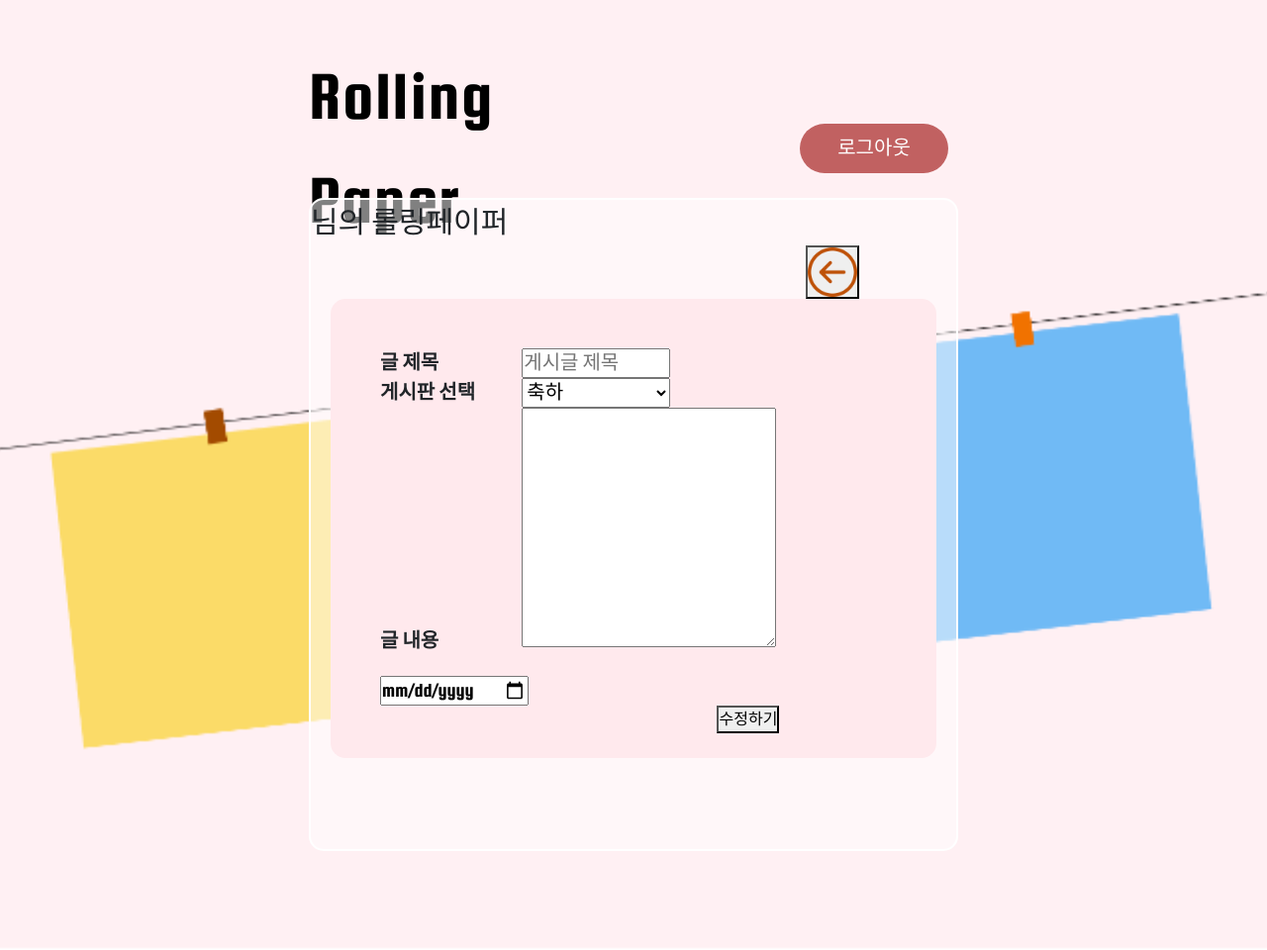
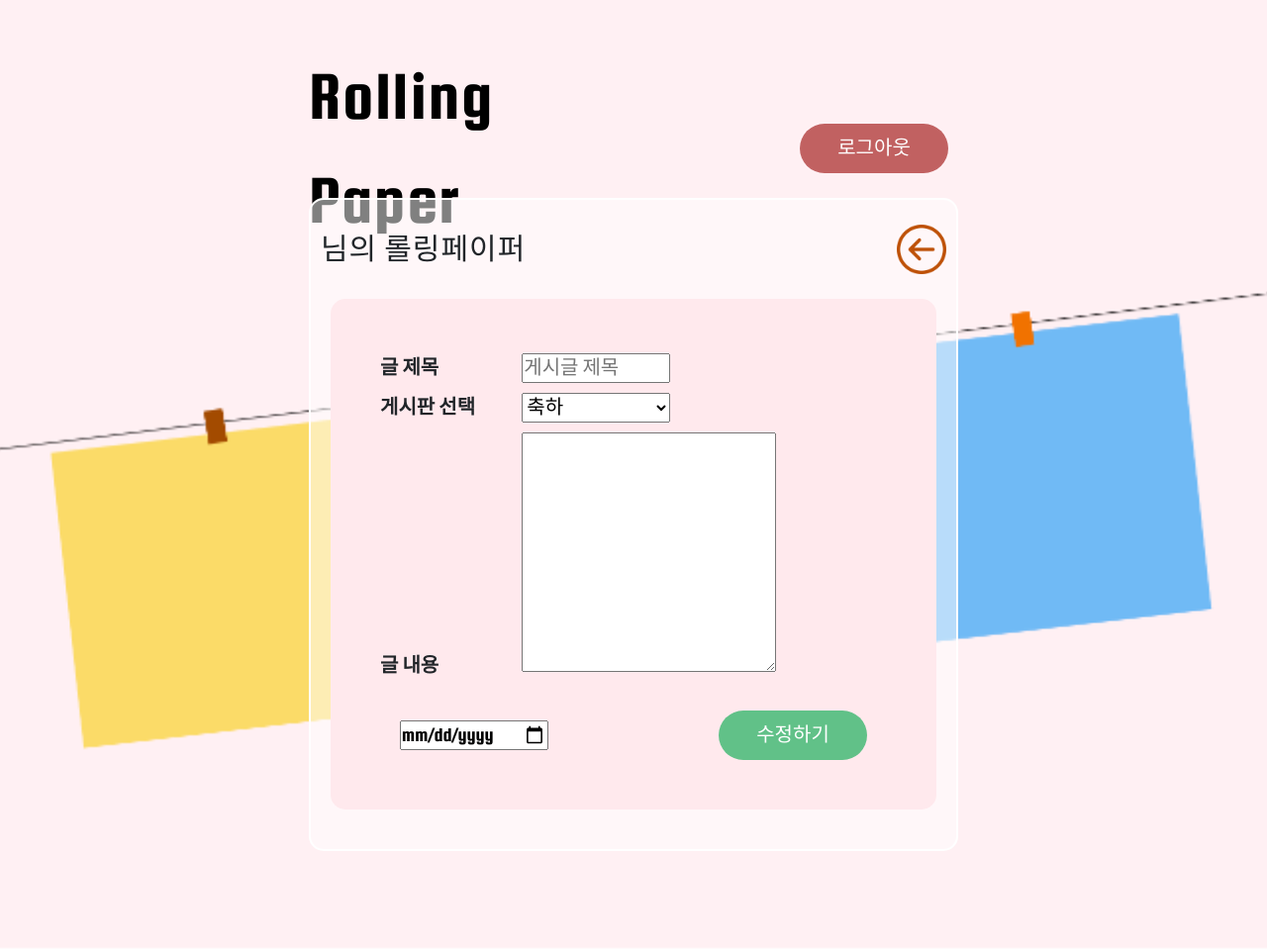
Before and after one commit to dayeon-lee0404/Rolling-paper, a Django app: template templates/posts/post_modify.html in a window 1280 px wide. Shown: the whole page at 99% size. Run offline with Django 4.2, Linux system fonts and the light colour scheme; the template is opened without the code that fills it: values that come from a table or form of the project are taken from there, others are empty; some libraries are stand-ins or nearby versions.

Commit message:
글 수정하기 페이지 수정

```diff
--- a/static/css/mypagePlus.css
+++ b/static/css/mypagePlus.css
@@ -22,7 +22,7 @@ body {
     flex-direction: column;
     justify-content: center;
 }
-.button_basic{
+/* .button_basic{
     text-decoration: none;
     display: inline-block;
     font-size: 20px;
@@ -36,7 +36,7 @@ body {
     border-radius: 30px;
     cursor: pointer;
     border: white
-}
+} */
 .container .header {
     width: 100%;
     height: 100px;
@@ -294,6 +294,7 @@ body {
 .modify .modifyContainer .forComments .whenFuture {
     flex-direction: column;
     height: 100%;
+    padding-bottom: 10px;
 }
 .forComments .whenFuture .checkDate,
 .forComments .whenFuture .addCommentsBtn {
--- a/templates/posts/post_modify.html
+++ b/templates/posts/post_modify.html
@@ -18,27 +18,28 @@
     <div class="contentPlus">
         <div class="myPaperHeader">
                 <!-- 임시로 하드코딩하였습니다. 추후 백에서 데이터를 받아와야 하는 부분입니다. -->
-                <div style="font-size: 30px">{{ user.username }}님의 롤링페이퍼
-                    <button onclick="history.back()" type="button" style="margin-left: 500px">
-                    <img src="../../static/image/backbutton.png" style="width:50px">
-                </button>
+                <div class="owner">{{ user.username }}님의 롤링페이퍼</div>
+                <div class="back">
+                    <button class="backArrow" onclick="history.back()" type="button">
+                        <img src="../../../static/image/backbutton.png">
+                    </button>
                 </div>
         </div>
-        <form action="" method="POST" id = "write_form">
+        <form action="" method="POST" id="write_form">
             {% csrf_token %}
             {% for form in forms %}
-            <div>
+            <div class="write">
                 <label for="{{ form.id_for_label }}">{{ form.label }}</label>
                {{ form|safe }}
             </div>
             {% endfor %}
-        <div style="margin-top: 20px">
-            <input type="date" name = "dday_ddmt">
-            {% if error %}
-            {{ error }}
-            {% endif %}
-                <button class="addContent" type="submit" style="margin-left: 66.5%">수정하기</button>
-        </div>
+            <div class="submitDiv">
+                <input type="date" name="dday_ddmt">
+                {% if error %}
+                {{ error }}
+                {% endif %}
+                <button class="addContent" type="submit">수정하기</button>
+            </div>
         </form>
     </div>
 </div>
```
